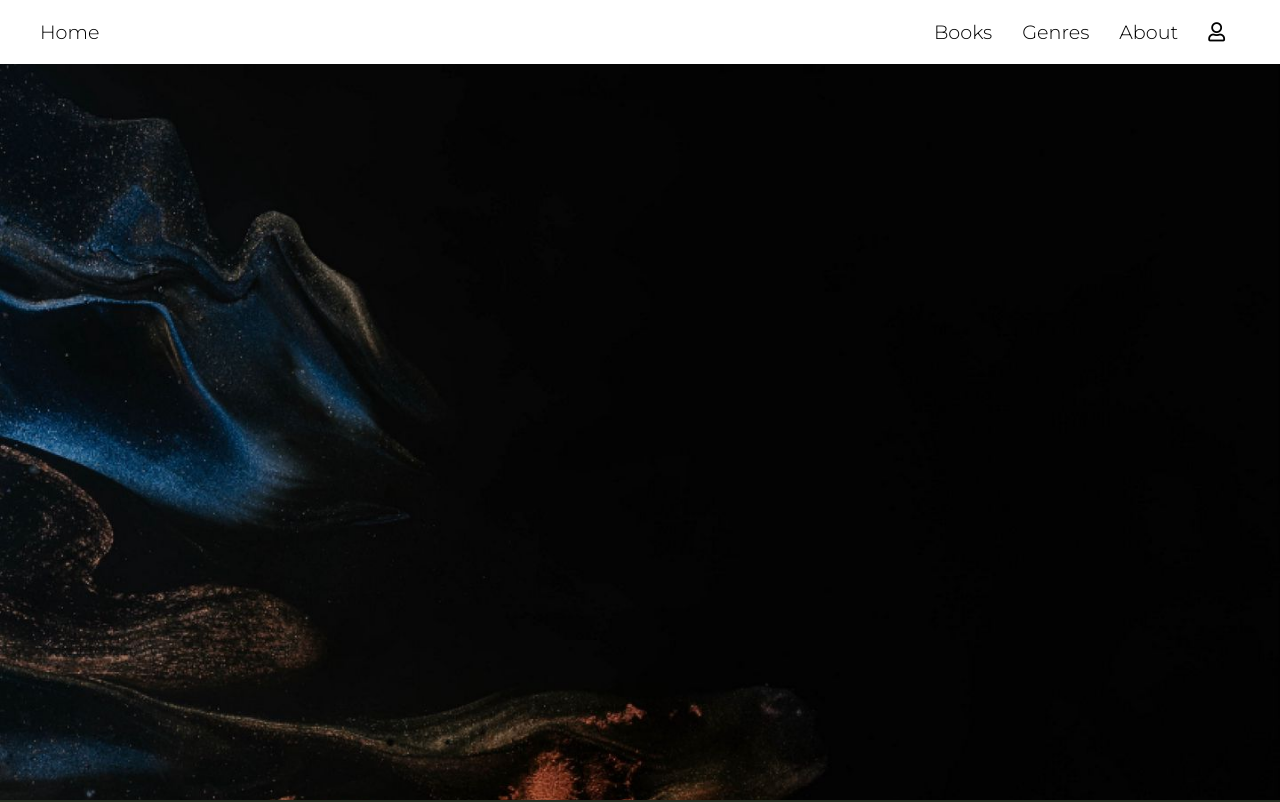
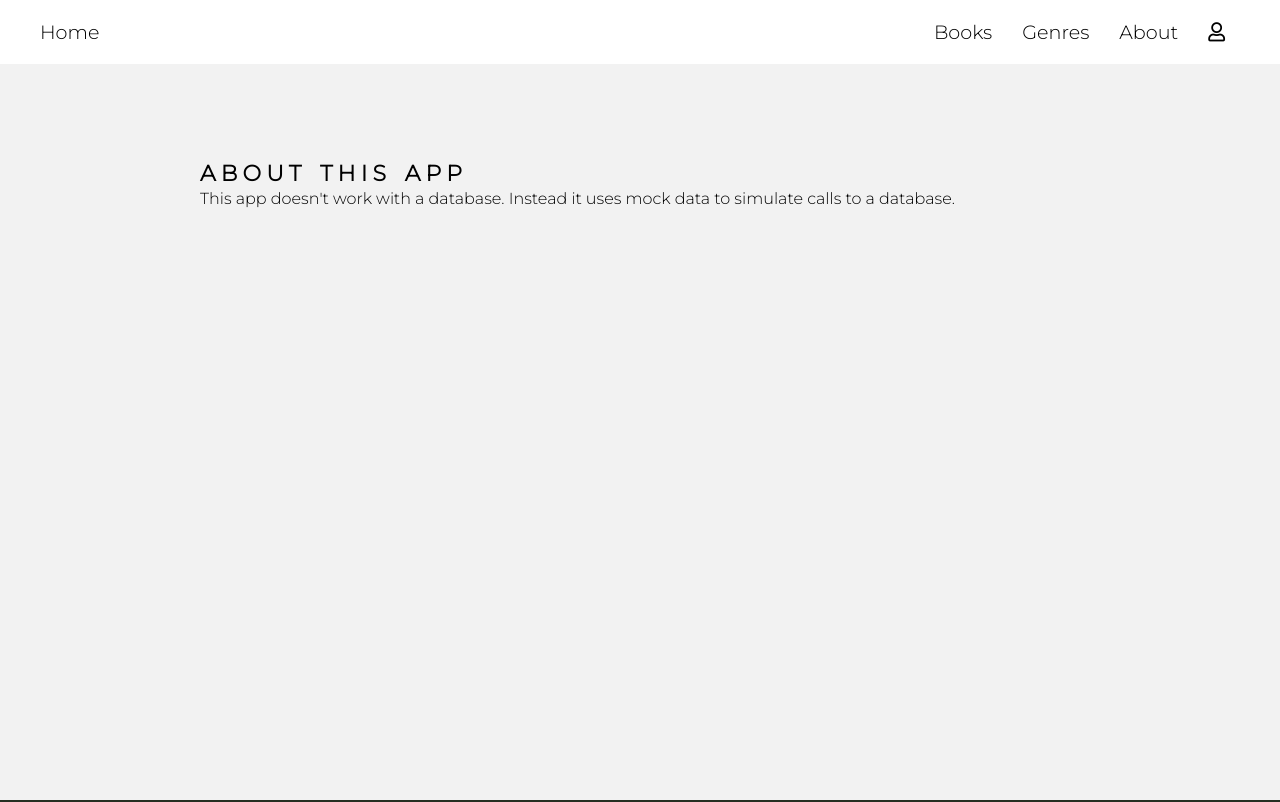
Before and after one commit to borisovboris/book-lounge, an Angular app: page /about in a window 1280 px wide. Before the commit this address led to /. Shown: the top 802 px of the page. Built offline with nearby package versions, Linux system fonts and the light colour scheme.

Commit message:
added about component

```diff
--- /dev/null
+++ b/src/app/about/about.component.css
@@ -0,0 +1,6 @@
+.about-wrapper {
+    background-color: #f2f2f2;
+    min-height: 100vh;
+    padding-left: 200px;
+    padding-right: 200px;
+}
--- /dev/null
+++ b/src/app/about/about.component.html
@@ -0,0 +1,4 @@
+<div class="about-wrapper padding-top-150 black-text">
+    <h1 class="small-caps letter-spacing">about this app</h1>
+    <p>This app doesn't work with a database. Instead it uses mock data to simulate calls to a database.</p>
+</div>
--- /dev/null
+++ b/src/app/about/about.component.ts
@@ -0,0 +1,15 @@
+import { Component, OnInit } from '@angular/core';
+
+@Component({
+  selector: 'app-about',
+  templateUrl: './about.component.html',
+  styleUrls: ['./about.component.css']
+})
+export class AboutComponent implements OnInit {
+
+  constructor() { }
+
+  ngOnInit(): void {
+  }
+
+}
--- a/src/app/app-routing.module.ts
+++ b/src/app/app-routing.module.ts
@@ -1,11 +1,13 @@
 import { NgModule } from '@angular/core';
 import { Routes, RouterModule } from '@angular/router';
+import { AboutComponent } from './about/about.component';
 import { LandingPageComponent } from './landing-page/landing-page.component';
 
 const routes: Routes = [
   { path: 'books', loadChildren: () => import('./book/book.module').then(m => m.BookModule) },
   { path: 'genres', loadChildren: () => import('./genres/genres.module').then(m => m.GenresModule) },
   { path: 'home', component: LandingPageComponent },
+  { path: 'about', component: AboutComponent },
   { path: '', redirectTo: '/home', pathMatch: 'full' }
 ];
 
--- a/src/app/app.module.ts
+++ b/src/app/app.module.ts
@@ -11,6 +11,7 @@ import { GenresListComponent } from './genre/genres-list/genres-list.component';
 import { GenreComponent } from './genre/genre/genre.component';
 import { TodayBooksComponent } from './today-books/today-books.component';
 import { SharedModule } from './shared/shared.module';
+import { AboutComponent } from './about/about.component';
 
 @NgModule({
   declarations: [
@@ -21,7 +22,8 @@ import { SharedModule } from './shared/shared.module';
     FillIconDirective,
     GenresListComponent,
     GenreComponent,
-    TodayBooksComponent
+    TodayBooksComponent,
+    AboutComponent
   ],
   imports: [
     BrowserModule,
--- a/src/app/genres/genres-all-list/genres-all-list.component.html
+++ b/src/app/genres/genres-all-list/genres-all-list.component.html
@@ -1,4 +1,4 @@
-<div class="padding-top-200 genres-all-container black-text">
+<div class="padding-top-150 genres-all-container black-text">
     <h1 class="medium-font small-caps letter-spacing">all genres</h1>
     <div class="genres-names">
             <div *ngFor="let genreName of (genresNames$ | async)" class="genre-name"><a>{{genreName}}</a></div>
--- a/src/app/nav/nav.component.html
+++ b/src/app/nav/nav.component.html
@@ -3,7 +3,7 @@
     <div class="float-right">
         <a class="nav-btn btn underline" routerLink="/books">Books</a>
         <a class="nav-btn btn underline" routerLink="/genres">Genres</a>
-        <a class="nav-btn btn underline">About</a>
+        <a class="nav-btn btn underline" routerLink="/about">About</a>
 
 
          <a *ngIf="!this.authService.isLoggedIn; else logout" class="nav-btn btn">
--- a/src/styles.css
+++ b/src/styles.css
@@ -65,6 +65,10 @@
     padding-top: 200px;
 }
 
+.padding-top-150 {
+    padding-top: 150px;
+}
+
 .centered {
   position: absolute;
   top: 50%;
```
Also changed, not shown: 1 other file (tests, documents, lock files or other folders).
